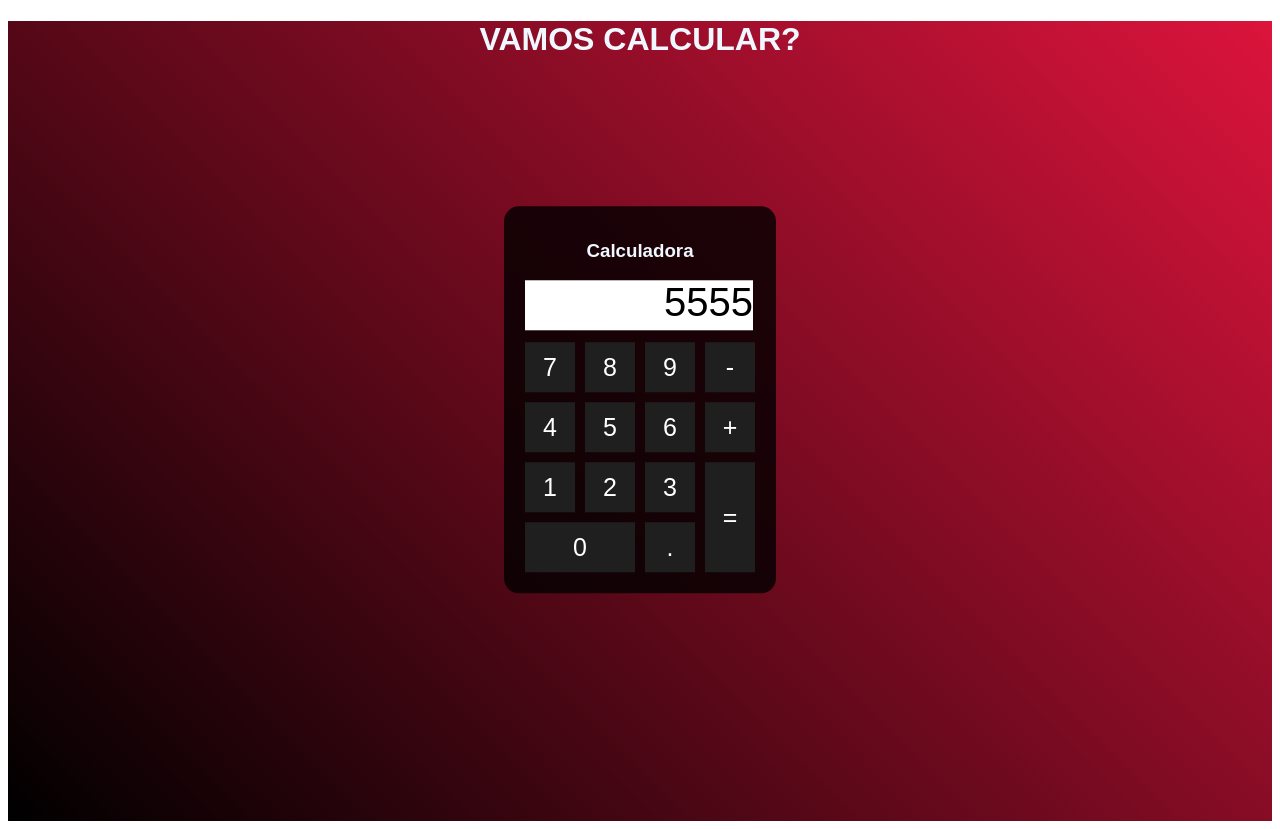
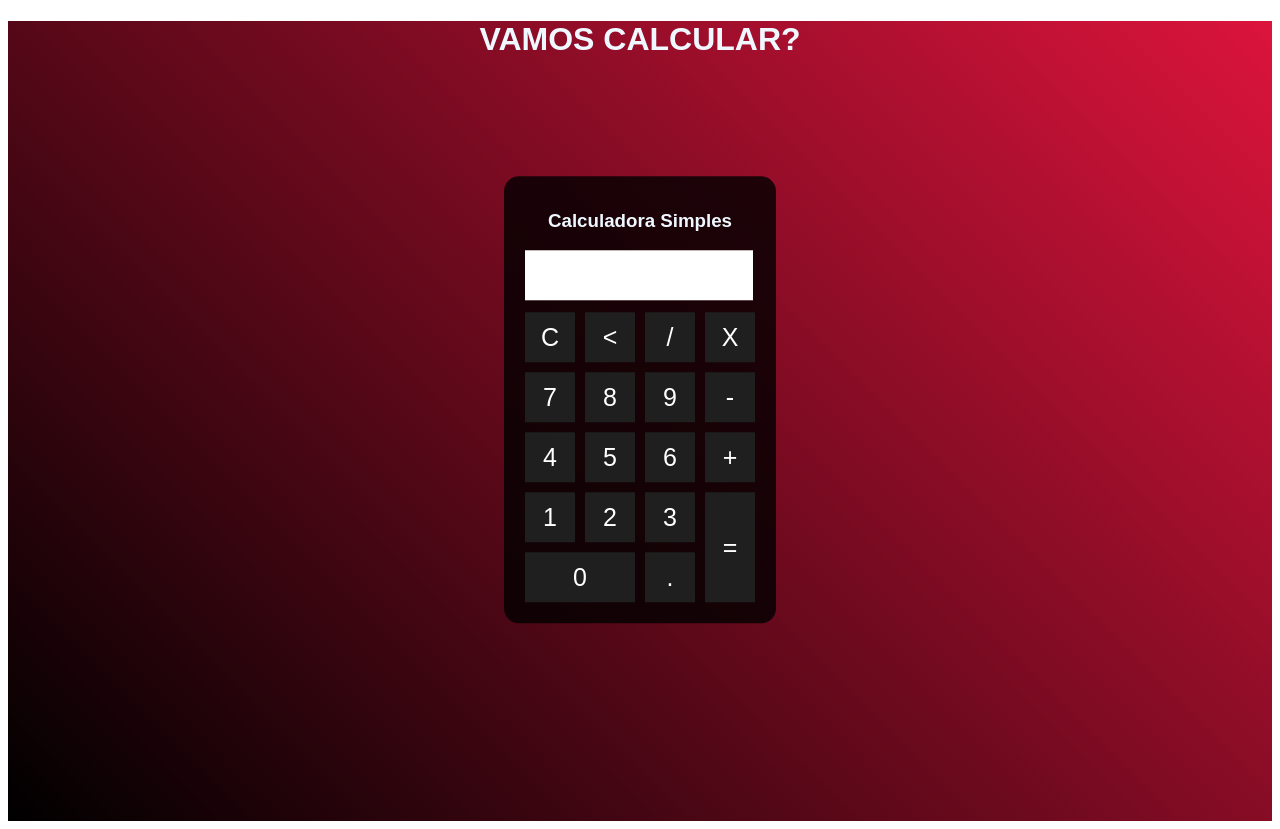
Before and after one commit to chauavalois/Calculadora, an Angular app: page / in a window 1280 px wide. Built offline with nearby package versions, Linux system fonts and the light colour scheme.

Commit message:
typescript finalizado e há melhorias a serem feitas

```diff
--- a/src/app/app.component.html
+++ b/src/app/app.component.html
@@ -1,30 +1,36 @@
 <div class="fundoDeTela">
   <h1>VAMOS CALCULAR?</h1>
   <div class="calculadora">
-    <h3>Calculadora</h3>
-    <p id="resultado">5555</p>
+    <h3>Calculadora Simples</h3>
+    <p id="resultado" #resultado></p>
     <table>
       <tr>
-        <td><button class="botao">7</button></td>
-        <td><button class="botao">8</button></td>
-        <td><button class="botao">9</button></td>
-        <td><button class="botao">-</button></td>
+        <td><button class="botao" (click)="clear()">C</button></td>
+        <td><button class="botao" (click)="back()"><</button></td>
+        <td><button class="botao" (click)="insert('/')">/</button></td>
+        <td><button class="botao" (click)="insert('*')">X</button></td>
       </tr>
       <tr>
-        <td><button class="botao">4</button></td>
-        <td><button class="botao">5</button></td>
-        <td><button class="botao">6</button></td>
-        <td><button class="botao">+</button></td>
+        <td><button class="botao" (click)="insert('7')">7</button></td>
+        <td><button class="botao" (click)="insert('8')">8</button></td>
+        <td><button class="botao" (click)="insert('9')">9</button></td>
+        <td><button class="botao" (click)="insert('-')">-</button></td>
       </tr>
       <tr>
-        <td><button class="botao">1</button></td>
-        <td><button class="botao">2</button></td>
-        <td><button class="botao">3</button></td>
-        <td rowspan="2"><button class="botao" style="height: 110px;">=</button></td>
+        <td><button class="botao" (click)="insert('4')">4</button></td>
+        <td><button class="botao" (click)="insert('5')">5</button></td>
+        <td><button class="botao" (click)="insert('6')">6</button></td>
+        <td><button class="botao" (click)="insert('+')">+</button></td>
       </tr>
       <tr>
-        <td colspan="2"><button class="botao" style="width: 110px;">0</button></td>
-        <td><button class="botao">.</button></td>
+        <td><button class="botao" (click)="insert('1')" #1>1</button></td>
+        <td><button class="botao" (click)="insert('2')" #2>2</button></td>
+        <td><button class="botao" (click)="insert('3')" #3>3</button></td>
+        <td rowspan="2"><button class="botao" style="height: 110px;" (click)="calcular()">=</button></td>
+      </tr>
+      <tr>
+        <td colspan="2"><button class="botao" style="width: 110px;" (click)="insert('0')">0</button></td>
+        <td><button class="botao" (click)="insert('.')">.</button></td>
       </tr>
     </table>
   </div>
--- a/src/app/app.component.ts
+++ b/src/app/app.component.ts
@@ -1,4 +1,4 @@
-import { Component } from '@angular/core';
+import { Component, ViewChild, ElementRef, Renderer2 } from '@angular/core';
 
 @Component({
   selector: 'app-root',
@@ -7,4 +7,33 @@ import { Component } from '@angular/core';
 })
 export class AppComponent {
   title = 'calculadora';
+
+ @ViewChild('resultado') resultado!: ElementRef;
+
+ constructor(
+  private renderer: Renderer2
+ ){}
+
+  insert(tecla:any) : void{
+    this.resultado.nativeElement.innerHTML+=tecla;
+ }
+ clear() : void{
+  this.resultado.nativeElement.innerHTML = "";
 }
+back() : void{
+  var guardador = this.resultado.nativeElement.innerHTML;
+  this.resultado.nativeElement.innerHTML = guardador.substring(0, guardador.length -1);
+}
+calcular() : void{
+  var calculo = this.resultado.nativeElement.innerHTML;
+  if(calculo){
+    this.resultado.nativeElement.innerHTML = eval(calculo);
+  }else{
+    this.resultado.nativeElement.innerHTML = "";
+  }
+}
+
+}
+
+//var numero = document.getElementById('resultado')!.innerHTML;
+//document.getElementById('resultado')!.innerHTML = numero + num;
```
